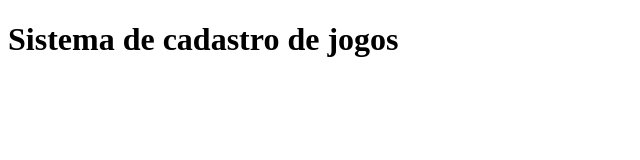
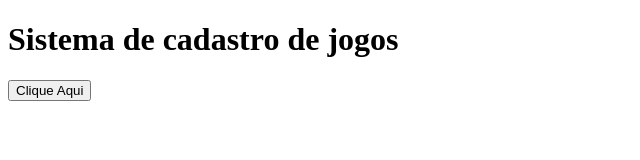
Before and after one commit to Suzuki1989/sistema-de-cadastro, a plain HTML site: page index.html in a window 1280 px wide. Shown: the whole page, without its empty margins (0-640 px from the left). Drawn offline with Linux system fonts and the light colour scheme.

Commit message:
adição do botão

```diff
--- a/index.html
+++ b/index.html
@@ -9,5 +9,6 @@
 <body>
     <h1>Sistema de cadastro de jogos </h1>
     <script>src="app.js"</script>
+    <button type="button">Clique Aqui</button>
 </body>
 </html>
```
